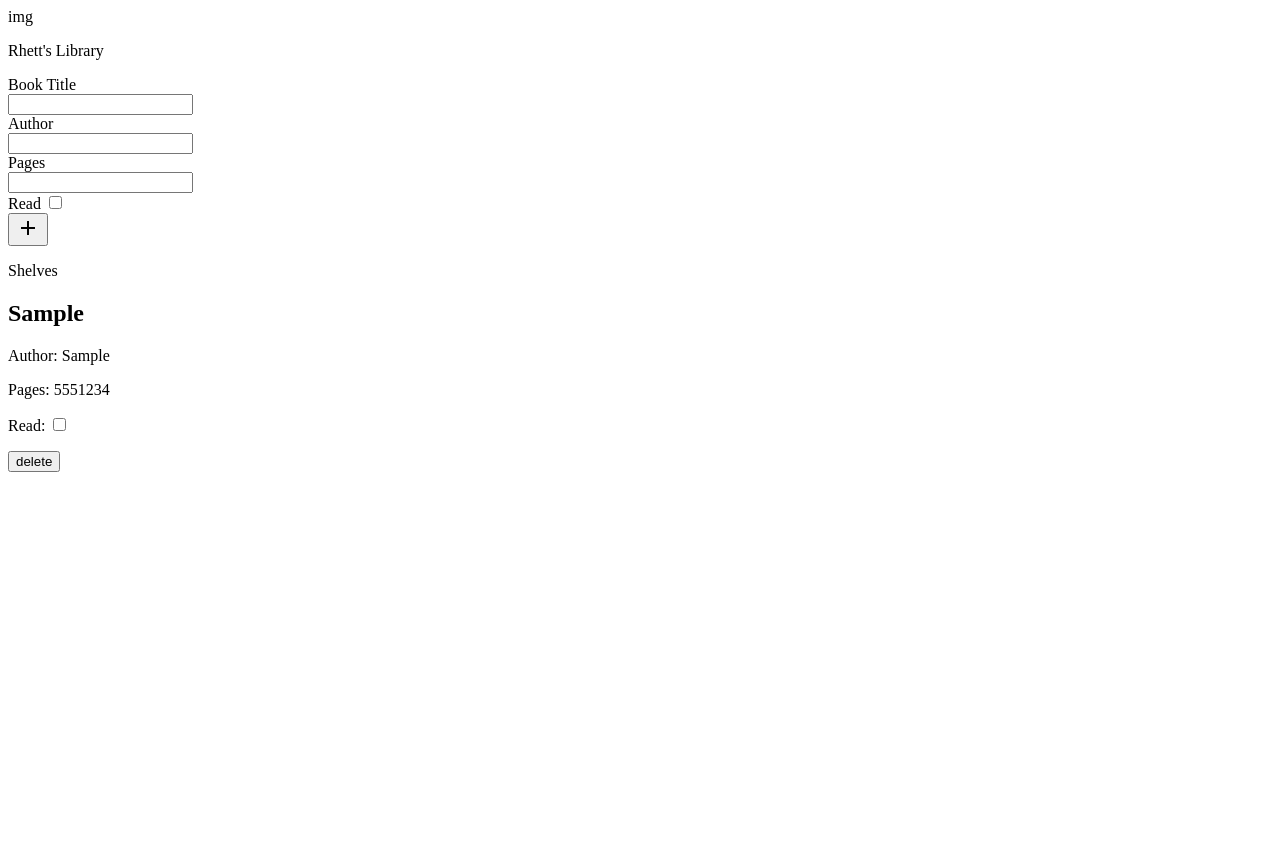
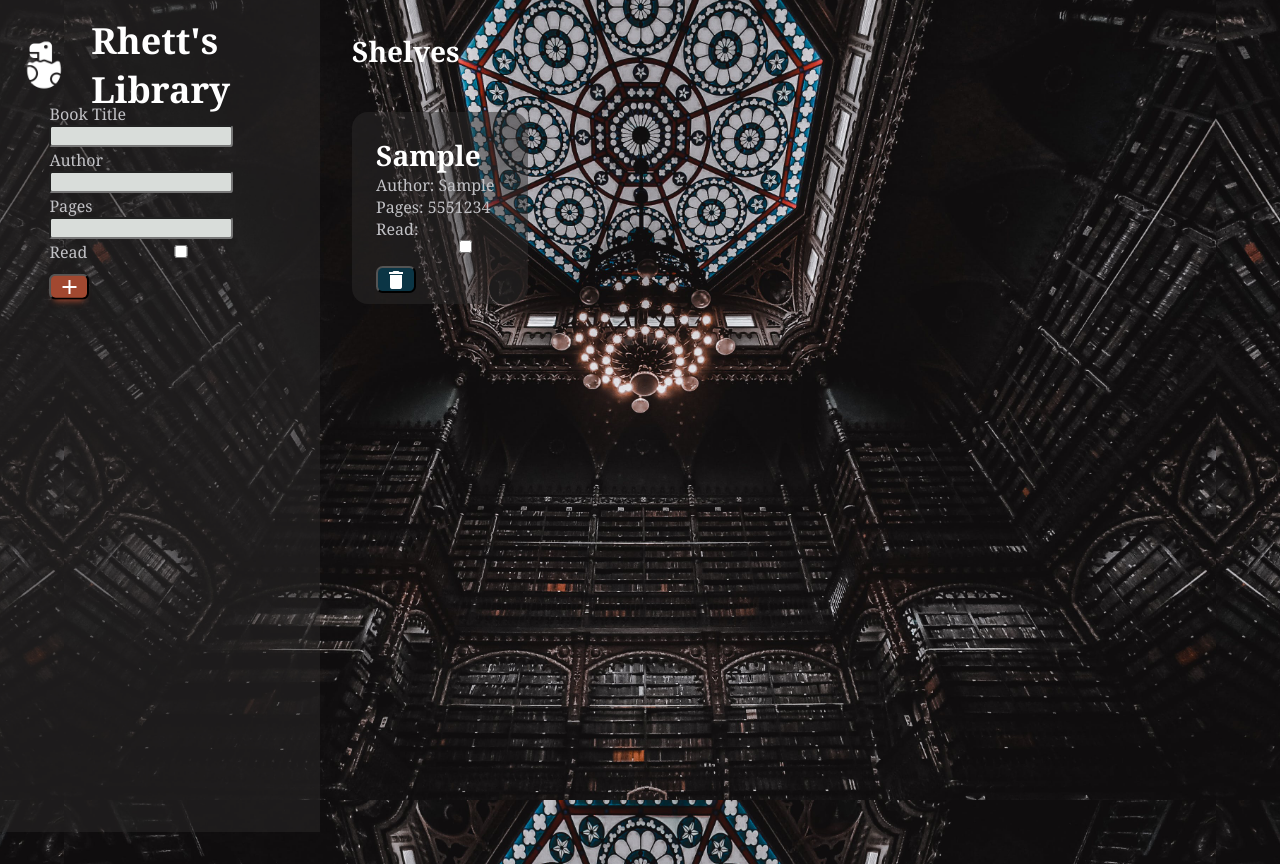
Before and after one commit to kranor2/library-js, a plain HTML site: page index.html in a window 1280 px wide. Both pictures are taken after typing "Sample", "Sample", "5551234" into the empty fields and a click on the button "add". Before the commit the page ends 800 px from the top, so only its background shows below. Drawn offline with Linux system fonts and the light colour scheme; a web font is replaced by a local one.

Commit message:
Styling, correct typos/errors
In this commit, I have added CSS properties and
stylistic assets (including background and logo
images). I have additionally corrected typos in
the HTML and JS files to ensure proper
functionality and ease of styling. This commit
marks the completion of this project's
construction.

```diff
--- a/index.html
+++ b/index.html
@@ -4,15 +4,18 @@
     <meta charset="UTF-8">
     <meta name="viewport" content="width=device-width, initial-scale=1.0">
     <title>kranor2 | Library</title>
-    <link rel="stylesheet" src="style.css">
+    <link rel="stylesheet" href="style.css">
     <link rel="stylesheet" href="https://fonts.googleapis.com/icon?family=Material+Icons">
+    <link rel="preconnect" href="https://fonts.googleapis.com">
+    <link rel="preconnect" href="https://fonts.gstatic.com" crossorigin>
+    <link href="https://fonts.googleapis.com/css2?family=IM+Fell+English:ital@0;1&family=IM+Fell+Great+Primer+SC&display=swap" rel="stylesheet">
 </head>
 <body>
     <div class="container">
         <div class="sidebar">
             <div class="logo">
-                <div>img</div>
-                <p>Rhett's Library</p>
+                <img src="assets/dino-logo.png">
+                <h1>Rhett's Library</h1>
             </div>
             <div class="formbox">
                 <form id="add-book" action="" method="" autocomplete="off">
@@ -29,7 +32,7 @@
                         <input type="tel" id= "pages" name="pages" required><br>
                     </div>
                     <div class="bottom">
-                        <div class="input-row read">
+                        <div class="input-row-read">
                             <label for="read">Read</label>
                             <input type="checkbox" name="read" id="read"><br>
                         </div>
@@ -40,7 +43,7 @@
             </div>
         </div>
         <div class="content">
-            <p>Shelves</p>
+            <h2>Shelves</h2>
             <div id="shelf"></div>
         </div>
     </div>
--- a/script.js
+++ b/script.js
@@ -46,12 +46,12 @@ function displayBook() {
         listing.className = "listing";
         const book = myLibrary[i];
         listing.innerHTML = `
-        <div class-"listing-start">
+        <div class= "listing-start">
         <h2>${book.title}</h2>
-        <p>Author: ${book.author}</p>
-        <p>Pages: ${book.pages}</p></div>
-        <div class="listing-end"><p>Read: ${book.read ? `<input type="checkbox" id="read" checked>` : `<input type="checkbox" id="unread">`}</p>
-        <button type="button" class="rmv-btn" data-index="${i}><i class="material-icons">delete</i></button></div>`
+        <p>Author:  ${book.author}</p>
+        <p>Pages:  ${book.pages}</p></div>
+        <div class="listing-end"><p class="status">Read:  ${book.read ? `<input type="checkbox" id="read" checked>` : `<input type="checkbox" id="unread">`}</p>
+        <button type="button" class="rmv-btn" data-index="${i}"><i class="material-icons">delete</i></button></div>`
         ;
         shelf.insertBefore(listing, shelf.firstChild);
     }
--- a/style.css
+++ b/style.css
@@ -0,0 +1,175 @@
+:root {
+    --theme-dark: #2d2a2a;
+    --theme-fontcolor: #c2c2c6;
+    --theme-accentblue: #0b3545;
+    --theme-req: #a14830;
+}
+
+* {
+    margin: 0;
+    padding: 0;
+}
+
+button,
+input,
+optgroup,
+select,
+textarea,html input[type="button"],
+input[type="reset"],
+input[type="submit"],button[disabled],
+html input[disabled],button::-moz-focus-inner,
+input::-moz-focus-inner, input[type="checkbox"],
+input[type="radio"], input[type="number"]::-webkit-inner-spin-button,
+input[type="number"]::-webkit-outer-spin-button, input[type="search"], input[type="search"]::-webkit-search-cancel-button,
+input[type="search"]::-webkit-search-decoration{
+    border: none;
+    background-image: none;
+    background-color: transparent;
+    -webkit-box-shadow: none;
+    -moz-box-shadow: none;
+    box-shadow: none;
+}
+
+body {
+    background-image: url("assets/pexels-willian-santos-7443909.jpg");
+    background-size: 90%;
+    background-repeat: none;
+    background-position: bottom;
+}
+
+h1 {
+    color: white;
+    font-size: 2.25rem;
+    font-family: "IM Fell Great Primer SC", Georgia, Times, "Times New Roman", serif;
+}
+
+h2 {
+    color: white;
+    font-size: 1.75rem;
+    font-family: "IM Fell Great Primer SC", Georgia, Times, "Times New Roman", serif;
+}
+
+p, label {
+    color: var(--theme-fontcolor);
+    font-family: "IM Fell English", Georgia, Times, "Times New Roman", serif;
+}
+
+input {
+    background-color: #d9ddda;
+    font-family: "IM Fell English", Georgia, Times, "Times New Roman", serif;
+    color: var(--theme-dark);
+    width: 14vw;
+    border-radius: 0.25em;
+}
+
+form {
+    height: 25vh;
+    display: flex;
+    flex-direction: column;
+    justify-content: space-between;
+}
+
+button {
+    background-color: var(--theme-accentblue);
+    margin-top: 1em;
+    width: 3em;
+    height: 2em;
+    border-radius: 0.5em;
+    display: flex;
+    justify-content: center;
+    align-items: center;
+    cursor: pointer;
+}
+
+.material-icons {
+    filter: brightness(0) invert(1);
+}
+
+button:hover, button:focus {
+    background-color: var(--theme-req);
+    box-shadow: 0 0.5em 0.5em -0.4em var(--theme-req);
+    transform: translateY(-0.25em);
+}
+
+label, .read {
+    cursor: pointer;
+}
+
+.container {
+    max-height: 100vh;
+    max-width: 100vw;
+    display: grid;
+    grid-template-columns: 1fr 3fr;
+}
+
+.sidebar {
+    background-color: rgba(45, 42, 42, 0.5);
+    height: 100vh;
+    padding: 1em;
+    display: grid;
+    grid-template-rows: 1fr 10fr;
+    grid-row: 1 / 2;
+    grid-column: 1 / 2;
+    align-items: start;
+    gap: 2vh;
+}
+
+.logo {
+    width: 10vw;
+    height: 6vh;
+    min-width: fit-content;
+    display: grid;
+    grid-template-columns: 1fr 4fr;
+    gap: 1.5vw;
+    align-items: center;
+    justify-items: start;
+}
+
+.logo img {
+    filter: brightness(0) invert(1);
+    height: 7vh;
+    width: auto;
+    object-fit: cover;
+}
+
+.formbox {
+    display: flex;
+    justify-content: center;
+    align-items: center;
+}
+
+.content {
+    padding: 2em;
+    display: grid;
+    grid-template-rows: 1fr 9fr;
+}
+
+#shelf {
+    height: 90vh;
+    display: grid;
+    grid-template-columns: repeat(auto-fill, minmax(250px, 1fr));
+    grid-template-rows: repeat(auto-fill, minmax(250px, 1fr));
+    grid-auto-flow: column;
+    gap: 1em;
+    justify-items: start;
+    align-items: start;
+    overflow: scroll;
+}
+
+.listing {
+    background-color: rgba(45, 42, 42, 0.5);
+    width: 10vw;
+    height: 18vh;
+    padding: 1.5em;
+    display: flex;
+    flex-direction: column;
+    justify-content: space-between;
+    align-items: space-between;
+    border-radius: 1em;
+}
+
+.status {
+    display: flex;
+    flex-direction: column;
+    justify-content: end;
+}
```
Also changed, not shown: assets/dino-logo.png (added), assets/pexels-willian-santos-7443909.jpg (added).
